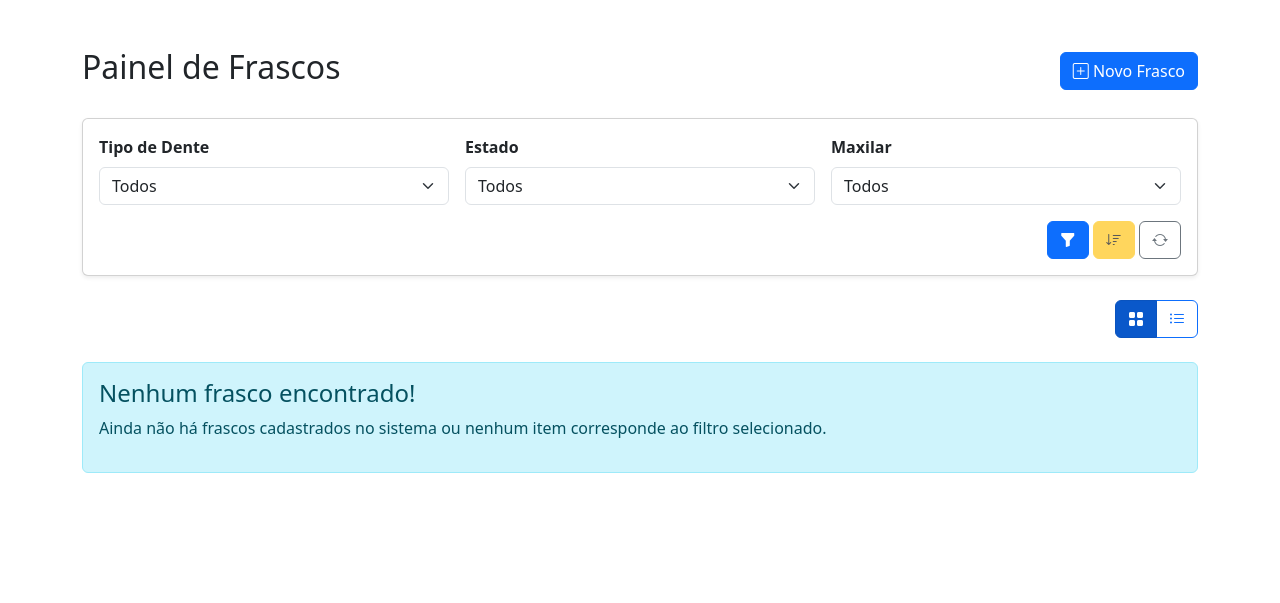
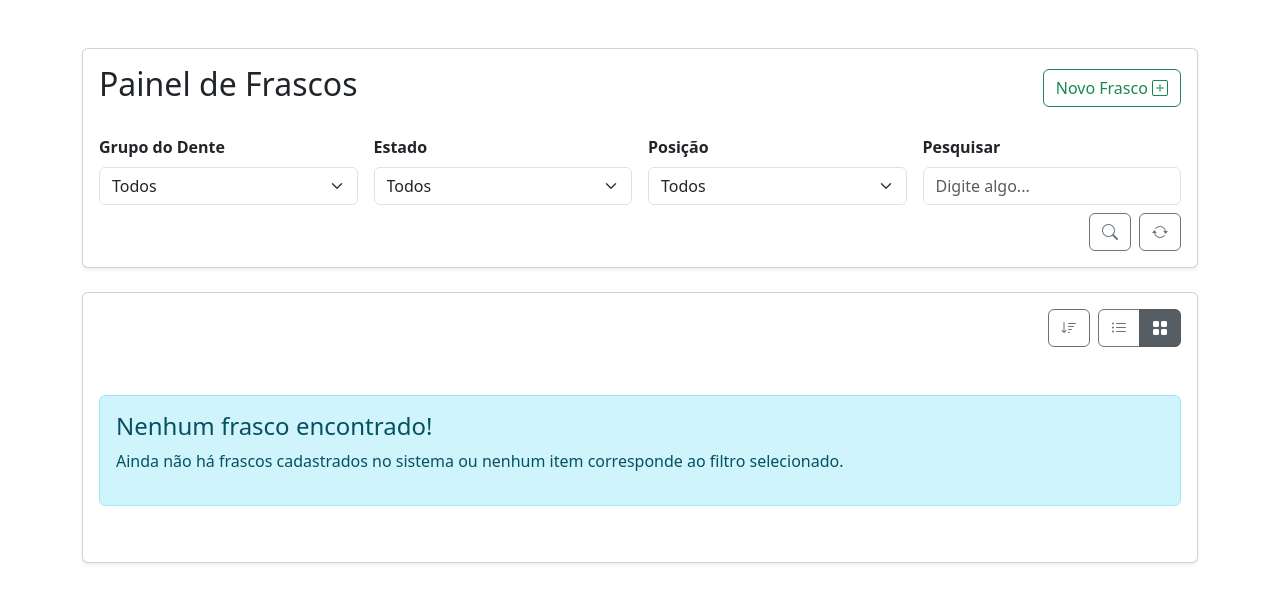
Before and after one commit to ribasMarcosEduardo/bancoDentes, a Spring Boot app: page /frasco/painel in a window 1280 px wide. Shown: the part 24-627 px from the top of the page. Run offline with Spring Boot 4, Linux system fonts and the light colour scheme; data that the repository does not hold is empty; some libraries are stand-ins or nearby versions.

Commit message:
-chore: Ajustes Visuais painelFrasco

```diff
--- a/src/main/resources/static/js/painelFrascos.js
+++ b/src/main/resources/static/js/painelFrascos.js
@@ -2,86 +2,147 @@ document.addEventListener('DOMContentLoaded', () => {
     const btnBlocos = document.getElementById('btn-blocos');
     const btnLista = document.getElementById('btn-lista');
     const container = document.getElementById('conteudo-dinamico');
+    const paginacaoContainer = document.getElementById('paginacao-container');
     const filtroForm = document.getElementById('filtroForm');
-    const btnSort = document.getElementById('btnSort'); // Pega o botão de ordenar uma vez
-    let sortOrder = 'recente'; // Controla a ordem da ordenação
+    const btnSort = document.getElementById('btnSort');
 
-    filtroForm.addEventListener('submit', (event) => {
-        event.preventDefault();
-        const activeView = btnBlocos.classList.contains('active') ? 'blocos' : 'lista';
-        carregarVisualizacao(activeView);
+    let sortOrder = 'recente';
+    let cacheDeItensBlocos = [];
+
+    const displayPageBlocos = (currentPage = 1, itemsPerPage = 15) => {
+        if (!cacheDeItensBlocos.length) return;
+
+        const parent = container.querySelector('#cardsContainer');
+        if (!parent) return;
+
+        const start = (currentPage - 1) * itemsPerPage;
+        const end = start + itemsPerPage;
+        parent.innerHTML = '';
+        cacheDeItensBlocos.slice(start, end).forEach(item => parent.appendChild(item));
+
+        const pageCount = Math.ceil(cacheDeItensBlocos.length / itemsPerPage);
+        if (pageCount <= 1) return paginacaoContainer.innerHTML = '';
+
+        const ul = document.createElement('ul');
+        ul.className = 'pagination justify-content-center';
+        ul.innerHTML = `
+            <li class="page-item ${currentPage === 1 ? 'disabled' : ''}">
+                <a class="page-link" href="#" data-page="${currentPage - 1}">&laquo;</a>
+            </li>
+            ${Array.from({ length: pageCount }, (_, i) => `
+                <li class="page-item ${i + 1 === currentPage ? 'active' : ''}">
+                    <a class="page-link" href="#" data-page="${i + 1}">${i + 1}</a>
+                </li>
+            `).join('')}
+            <li class="page-item ${currentPage === pageCount ? 'disabled' : ''}">
+                <a class="page-link" href="#" data-page="${currentPage + 1}">&raquo;</a>
+            </li>
+        `;
+        paginacaoContainer.innerHTML = '';
+        paginacaoContainer.appendChild(ul);
+
+        paginacaoContainer.onclick = e => {
+            const link = e.target.closest('.page-link');
+            if (link && !link.closest('.page-item').classList.contains('disabled')) {
+                e.preventDefault();
+                displayPageBlocos(parseInt(link.dataset.page, 10));
+            }
+        };
+    };
+
+    const inicializarDataTables = () => {
+        paginacaoContainer.innerHTML = '';
+        if (!$.fn.dataTable.isDataTable('#tabela-frascos')) {
+            $('#tabela-frascos').DataTable({
+                language: { url: '//cdn.datatables.net/plug-ins/1.13.8/i18n/pt-BR.json' },
+                pageLength: 15,
+                destroy: true,
+                responsive: true,
+                searching: false,
+                ordering: true,
+                order: [[0, sortOrder === 'recente' ? 'desc' : 'asc']],
+                lengthChange: false,
+                info: false
+            });
+        } else {
+            const table = $('#tabela-frascos').DataTable();
+            table.order([0, sortOrder === 'recente' ? 'desc' : 'asc']).draw();
+        }
+    };
+
+    const carregarVisualizacao = viewType => {
+        const params = new URLSearchParams(new FormData(filtroForm));
+        params.append('view', viewType);
+        container.innerHTML = `<div class="d-flex justify-content-center align-items-center" style="min-height:200px;">
+            <div class="spinner-border text-secondary" role="status"></div>
+        </div>`;
+        fetch(`/frasco/visualizacao?${params.toString()}`)
+            .then(r => r.text())
+            .then(html => {
+                container.innerHTML = html;
+                if (viewType === 'lista') inicializarDataTables();
+                else {
+                    cacheDeItensBlocos = Array.from(container.querySelectorAll('.frasco-card'));
+                    // Aplica ordenação inicial
+                    cacheDeItensBlocos.sort((a, b) => {
+                        const idA = parseInt(a.dataset.id, 10);
+                        const idB = parseInt(b.dataset.id, 10);
+                        return sortOrder === 'recente' ? idB - idA : idA - idB;
+                    });
+                    displayPageBlocos();
+                }
+            })
+            .catch(console.error);
+    };
+
+    const alternarVisualizacao = viewType => {
+        carregarVisualizacao(viewType);
+        const addBtn = viewType === 'blocos' ? btnBlocos : btnLista;
+        const removeBtn = viewType === 'blocos' ? btnLista : btnBlocos;
+        addBtn.classList.add('active', 'btn-secondary');
+        addBtn.classList.remove('btn-outline-secondary');
+        removeBtn.classList.remove('active', 'btn-secondary');
+        removeBtn.classList.add('btn-outline-secondary');
+    };
+
+    filtroForm.addEventListener('submit', e => {
+        e.preventDefault();
+        alternarVisualizacao(btnBlocos.classList.contains('active') ? 'blocos' : 'lista');
+    });
+
+    btnBlocos.addEventListener('click', () => {
+        if (!btnBlocos.classList.contains('active')) alternarVisualizacao('blocos');
+    });
+
+    btnLista.addEventListener('click', () => {
+        if (!btnLista.classList.contains('active')) alternarVisualizacao('lista');
     });
 
     if (btnSort) {
         btnSort.addEventListener('click', () => {
+            sortOrder = sortOrder === 'recente' ? 'antigo' : 'recente';
+            const isLista = !!document.getElementById('tabela-frascos');
 
-            const containerSorteavel = document.getElementById('cardsContainer') || document.getElementById('lista-corpo');
+            if (isLista) {
+                $('#tabela-frascos').DataTable().order([0, sortOrder === 'recente' ? 'desc' : 'asc']).draw();
+            } else {
+                cacheDeItensBlocos.sort((a, b) => {
+                    const idA = parseInt(a.dataset.id, 10);
+                    const idB = parseInt(b.dataset.id, 10);
+                    return sortOrder === 'recente' ? idB - idA : idA - idB;
+                });
+                displayPageBlocos();
+            }
 
-            if (!containerSorteavel) return;
-
-            const itens = Array.from(containerSorteavel.children);
-
-            itens.sort((a, b) => {
-                const idA = parseInt(a.dataset.id, 10);
-                const idB = parseInt(b.dataset.id, 10);
-                return sortOrder === 'recente' ? idB - idA : idA - idB;
-            });
-
-            containerSorteavel.innerHTML = '';
-            itens.forEach(item => containerSorteavel.appendChild(item));
-
-            sortOrder = sortOrder === 'recente' ? 'antigo' : 'recente';
-
-            btnSort.innerHTML = sortOrder === 'recente'
-                ? '<i class="bi bi-sort-down"></i>'
-                : '<i class="bi bi-sort-up"></i>';
-            btnSort.title = sortOrder === 'recente'
-                ? 'Ordenar por Mais Recentes'
-                : 'Ordenar por Mais Antigos';
+            btnSort.innerHTML = sortOrder === 'recente' ? '<i class="bi bi-sort-down"></i>' : '<i class="bi bi-sort-up"></i>';
+            btnSort.title = sortOrder === 'recente' ? 'Ordenar por Mais Antigos' : 'Ordenar por Mais Recentes';
         });
     }
 
-    const carregarVisualizacao = (viewType) => {
-        const formData = new FormData(filtroForm);
-        const params = new URLSearchParams(formData);
-        params.append('view', viewType);
-
-        container.innerHTML = `
-            <div class="d-flex justify-content-center align-items-center" style="min-height: 200px;">
-                <div class="spinner-border text-primary" role="status">
-                    <span class="visually-hidden">Carregando...</span>
-                </div>
-            </div>`;
-
-        fetch(`/frasco/visualizacao?${params.toString()}`)
-            .then(response => response.text())
-            .then(html => {
-                container.innerHTML = html;
-            })
-            .catch(error => {
-                console.error('Erro na requisição Fetch:', error);
-                container.innerHTML = '<div class="alert alert-danger">Ocorreu um erro ao carregar os dados.</div>';
-            });
-    };
-
-    btnBlocos.addEventListener('click', () => {
-        if (!btnBlocos.classList.contains('active')) {
-            carregarVisualizacao('blocos');
-            btnBlocos.classList.add('active', 'btn-primary');
-            btnBlocos.classList.remove('btn-outline-primary');
-            btnLista.classList.remove('active', 'btn-primary');
-            btnLista.classList.add('btn-outline-primary');
-        }
-    });
-
-    btnLista.addEventListener('click', () => {
-        if (!btnLista.classList.contains('active')) {
-            carregarVisualizacao('lista');
-            btnLista.classList.add('active', 'btn-primary');
-            btnLista.classList.remove('btn-outline-primary');
-            btnBlocos.classList.remove('active', 'btn-primary');
-            btnBlocos.classList.add('btn-outline-primary');
-        }
-    });
-
+    if (document.getElementById('tabela-frascos')) inicializarDataTables();
+    else {
+        cacheDeItensBlocos = Array.from(container.querySelectorAll('.frasco-card'));
+        cacheDeItensBlocos.sort((a, b) => parseInt(b.dataset.id, 10) - parseInt(a.dataset.id, 10));
+        displayPageBlocos();
+    }
 });
--- a/src/main/resources/templates/layout/base.html
+++ b/src/main/resources/templates/layout/base.html
@@ -7,16 +7,15 @@
 
     <title th:replace="${titulo}"></title>
 
-    <link rel="stylesheet" th:href="@{/webjars/bootstrap/5.3.3/css/bootstrap.min.css}">
+    <link href="https://cdn.jsdelivr.net/npm/bootstrap@5.3.3/dist/css/bootstrap.min.css" rel="stylesheet">
     <link rel="stylesheet" href="https://cdn.jsdelivr.net/npm/bootstrap-icons@1.11.3/font/bootstrap-icons.min.css">
+    <link rel="stylesheet" href="https://cdn.datatables.net/1.13.8/css/dataTables.bootstrap5.min.css" />
 
-    <!-- CSS adicional da página -->
     <th:block th:replace="${cssExtra} ?: ~{}"></th:block>
 </head>
 
 <body>
 <header>
-    <!-- cabeçalho global opcional -->
 </header>
 
 <main class="container mt-4">
@@ -24,12 +23,16 @@
 </main>
 
 <footer>
-    <!-- rodapé global opcional -->
 </footer>
 
-<script th:src="@{/webjars/bootstrap/5.3.3/js/bootstrap.bundle.min.js}"></script>
+<script src="https://code.jquery.com/jquery-3.7.1.min.js"></script>
 
-<!-- JS adicional da página -->
+<script src="https://cdn.jsdelivr.net/npm/bootstrap@5.3.3/dist/js/bootstrap.bundle.min.js"></script>
+
+<script src="https://cdn.datatables.net/1.13.8/js/jquery.dataTables.min.js"></script>
+<script src="https://cdn.datatables.net/1.13.8/js/dataTables.bootstrap5.min.js"></script>
+<script src="//cdn.datatables.net/plug-ins/1.13.8/i18n/pt-BR.json"></script>
+
 <th:block th:replace="${jsExtra} ?: ~{}"></th:block>
 
 </body>
--- a/src/main/resources/templates/painelFrascos/frascos.html
+++ b/src/main/resources/templates/painelFrascos/frascos.html
@@ -14,19 +14,16 @@
 <body>
 <div id="painelConteudo" class="py-5">
 
+  <div class="card card-body mb-4 shadow-sm">
     <div class="d-flex justify-content-between align-items-center mb-4">
-    <div class="d-flex align-items-center">
-      <h1 class="h2 me-3">Painel de Frascos</h1>
-    </div>
-    <a th:href="@{/frasco}" class="btn btn-primary">
-      <i class="bi bi-plus-square"></i> Novo Frasco
+      <h1 class="h2">Painel de Frascos</h1>
+      <a th:href="@{/frasco}" class="btn btn-outline-success">
+        Novo Frasco <i class="bi bi-plus-square"></i>
       </a>
     </div>
-
-  <div class="card card-body mb-4 shadow-sm">
     <form id="filtroForm" th:action="@{/frasco/painel}" method="get" class="row g-3 align-items-end">
-      <div class="col-md-4">
-        <label for="nomeDente" class="form-label fw-bold">Tipo de Dente</label>
+      <div class="col-md-3">
+        <label for="nomeDente" class="form-label fw-bold">Grupo do Dente</label>
         <select id="nomeDente" name="nomeDente" class="form-select">
           <option value="">Todos</option>
           <option th:each="nome : ${T(bancoDentes.model.enumModels.NomeDente).values()}"
@@ -34,20 +31,17 @@
                   th:selected="${nome == filtroNomeDente}"></option>
         </select>
       </div>
-
-      <div class="col-md-4">
+      <div class="col-md-3">
         <label for="estadoDente" class="form-label fw-bold">Estado</label>
         <select id="estadoDente" name="estadoDente" class="form-select">
           <option value="">Todos</option>
           <option th:each="e : ${T(bancoDentes.model.enumModels.EstadoDente).values()}"
-                  th:value="${e.name()}"
-                  th:text="${e}"
+                  th:value="${e.name()}" th:text="${e}"
                   th:selected="${e == filtroEstadoDente}"></option>
         </select>
       </div>
-
-      <div class="col-md-4">
-        <label for="maxilar" class="form-label fw-bold">Maxilar</label>
+      <div class="col-md-3">
+        <label for="maxilar" class="form-label fw-bold">Posição</label>
         <select id="maxilar" name="maxilar" class="form-select">
           <option value="">Todos</option>
           <option th:each="m : ${T(bancoDentes.model.enumModels.Maxilar).values()}"
@@ -55,21 +49,14 @@
                   th:selected="${m == filtroMaxilar}"></option>
         </select>
       </div>
-
-      <div class="col-12 text-end">
-        <button type="submit" title="Filtrar" class="btn btn-primary">
-          <i class="bi bi-funnel-fill"></i>
+      <div class="col-md-3">
+        <label for="pesquisa" class="form-label fw-bold">Pesquisar</label>
+        <input type="text" id="pesquisa" name="pesquisa" class="form-control" placeholder="Digite algo...">
+      </div>
+      <div class="col-12 d-flex justify-content-end mt-2">
+        <button type="submit" class="btn btn-outline-secondary me-2" title="Buscar">
+          <i class="bi bi-search"></i>
         </button>
-
-        <button id="btnSort"
-                type="button"
-                class="btn btn-warning"
-                data-bs-toggle="tooltip"
-                title="Ordenar por Mais Recentes"
-                th:disabled="${#lists.isEmpty(frascos)}">
-          <i class="bi bi-sort-down"></i>
-        </button>
-
         <a th:href="@{/frasco/painel}" class="btn btn-outline-secondary" title="Limpar Filtros">
           <i class="bi bi-arrow-repeat"></i>
         </a>
@@ -77,26 +64,39 @@
     </form>
   </div>
 
+  <div class="card card-body mb-4 shadow-sm">
     <div class="d-flex justify-content-end mb-4">
+      <div class="me-2">
+        <button id="btnSort"
+                type="button"
+                class="btn"
+                data-bs-toggle="tooltip"
+                title="Ordenar por Mais Recentes"
+                th:disabled="${#lists.isEmpty(frascos)}">
+          <i class="bi bi-sort-down"></i>
+        </button>
+      </div>
+
       <div class="btn-group" role="group">
-      <button type="button" id="btn-blocos" class="btn btn-primary active">
+        <button type="button" id="btn-lista" class="btn btn-outline-secondary">
+          <i class="bi bi-list-ul"></i>
+        </button>
+        <button type="button" id="btn-blocos" class="btn btn-secondary active">
           <i class="bi bi-grid-fill"></i>
-      </button>
-      <button type="button" id="btn-lista" class="btn btn-outline-primary">
-        <i class="bi bi-list-ul"></i>
         </button>
       </div>
     </div>
-
     <div id="conteudo-dinamico">
       <div th:replace="~{painelFrascos/blocos-frascos :: blocos(${frascos})}"></div>
     </div>
 
+    <div id="paginacao-container" class="mt-4"></div>
+
+  </div>
 </div>
 
 <div id="painelScripts">
   <script th:src="@{/js/painelFrascos.js}"></script>
 </div>
-
 </body>
 </html>
```
Also changed, not shown: src/main/resources/templates/painelFrascos/lista-frascos.html (+12 -14 lines). Lines whose indentation alone changed are shown as unchanged.
